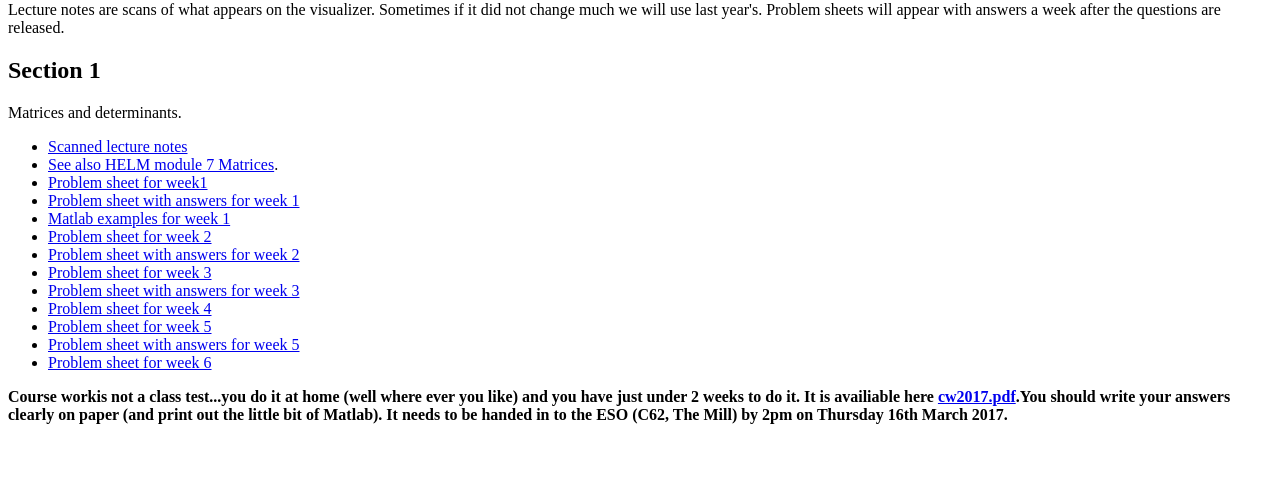
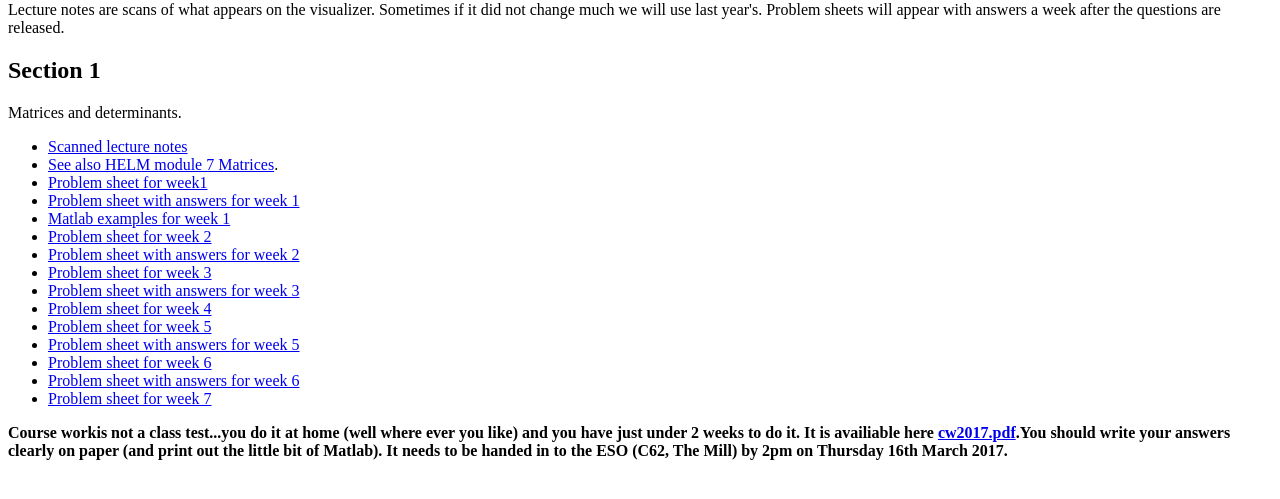
Before and after one commit to billlion/mathschemeng, a plain HTML site: page index.html in a window 1280 px wide. Shown: the part 255-754 px from the top of the page. Drawn offline with Linux system fonts and the light colour scheme.

Commit message:
Added weeks 6 solns and week 7 probs to index.html

```diff
--- a/index.html
+++ b/index.html
@@ -34,7 +34,8 @@ Matrices and determinants.
 <li> <a href="week05.pdf"> Problem sheet for week 5</a>
 <li> <a href="week05_solns.pdf"> Problem sheet with answers for week 5</a>
 <li> <a href="week06.pdf"> Problem sheet for week 6</a>
-
+<li> <a href="week06_solns.pdf"> Problem sheet with answers for week 6</a>
+<li> <a href="week07.pdf"> Problem sheet for week 7</a>
 <!-- <li> <a href="week01_solns.pdf"> Problem sheet with answers for week 1-->
 
 </ul>
```
